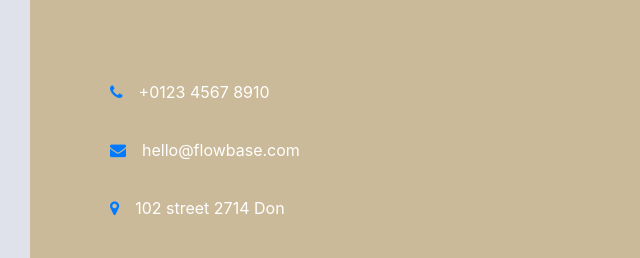
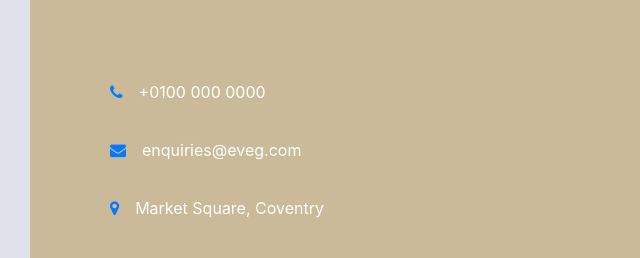
Before and after one commit to sonalibhide/eveg, a plain HTML site: page eveg/contact.html in a window 1280 px wide. Shown: the part 427-685 px from the top of the page, 0-640 px from the left. Drawn offline with nearby package versions, Linux system fonts and the light colour scheme.

```diff
--- a/eveg/contact.html
+++ b/eveg/contact.html
@@ -113,7 +113,7 @@
                     <h3 class="text-white">Get a quote</h3>
                     <p class="text-secondary">Fill up the form and our Team will get back to you within in 24 hours</p>
                 </div>
-                <div class="links" id="bordering"> <a href="#" class="btn rounded text-white p-3"><i class="fa fa-phone icon text-primary pr-3"></i>+0123 4567 8910</a> <a href="#" class="btn rounded text-white p-3"><i class="fa fa-envelope icon text-primary pr-3"></i>hello@flowbase.com</a> <a href="#" class="btn rounded text-white p-3"><i class="fa fa-map-marker icon text-primary pr-3"></i>102 street 2714 Don</a> </div>
+                <div class="links" id="bordering"> <a href="#" class="btn rounded text-white p-3"><i class="fa fa-phone icon text-primary pr-3"></i>+0100 000 0000</a> <a href="#" class="btn rounded text-white p-3"><i class="fa fa-envelope icon text-primary pr-3"></i>enquiries@eveg.com</a> <a href="#" class="btn rounded text-white p-3"><i class="fa fa-map-marker icon text-primary pr-3"></i>Market Square, Coventry</a> </div>
                 <div class="pt-lg-4 d-flex flex-row justify-content-start">
                     <div class="pad-icon"> <a class="fa fa-facebook text-white" href="#"></a> </div>
                     <div class="pad-icon"> <a class="fa fa-twitter text-white" href="#"></a> </div>
```
